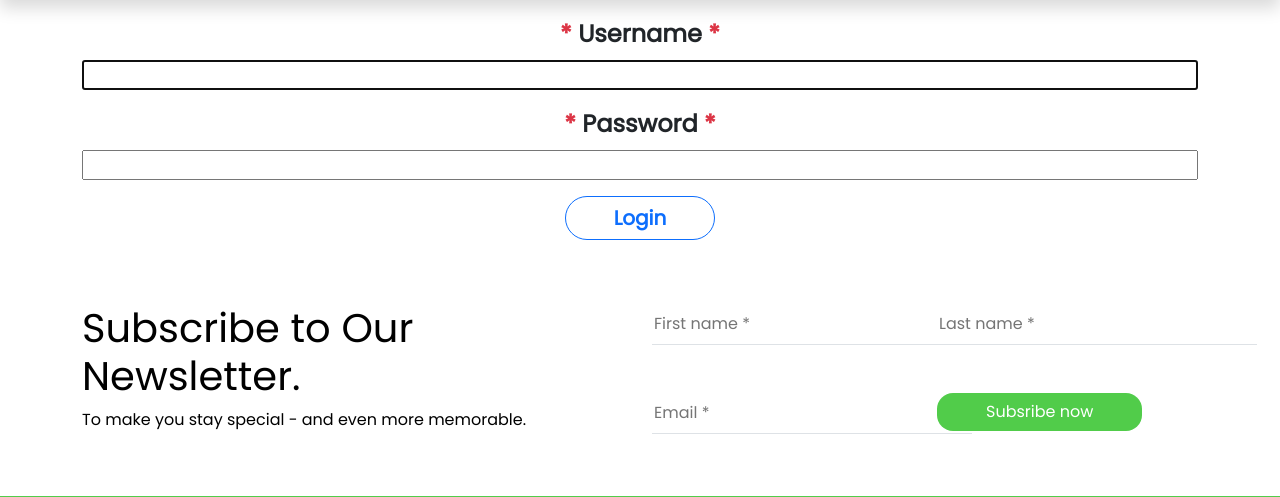
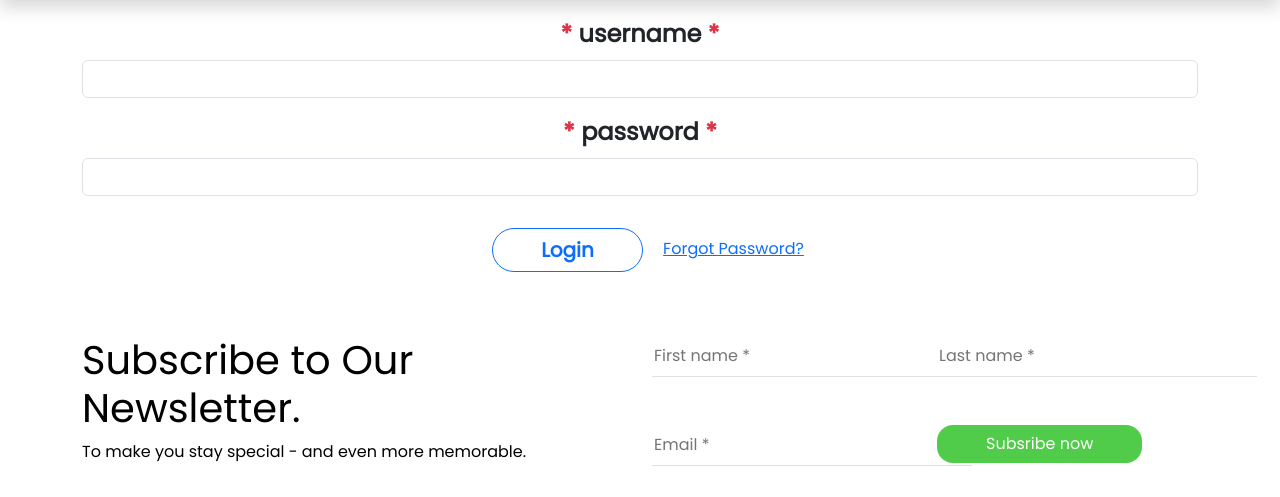
Before and after one commit to Amn8189/BaydenWeb, a Django app: page /users/login/ in a window 1280 px wide. Shown: the part 121-618 px from the top of the page. Run offline with Django 5.2, Linux system fonts and the light colour scheme; parts of the project's set-up code (start-up, migrations or seed data) failed here and were passed over.

Commit message:
login style & sitemaps

```diff
--- a/baydenApp/models.py
+++ b/baydenApp/models.py
@@ -1,6 +1,7 @@
 from django.db import models
 from django.utils.timezone import now
 from django.contrib.auth.models import AbstractUser
+from django.urls import reverse
 
 # Create your models here.
 class Subscriber(models.Model):
@@ -20,6 +21,8 @@ class Event(models.Model):
     image = models.ImageField(upload_to='Images/', blank=False)
     time_of_attendance = models.DateTimeField(default = now)
     organizer = models.ForeignKey(Organizer, models.CASCADE, default=1)
+    def get_absolute_url(self):
+        return reverse('index')
 
 class Attendee(models.Model):
     firstname = models.CharField(max_length=50)
--- a/mainProject/settings.py
+++ b/mainProject/settings.py
@@ -30,6 +30,7 @@ ALLOWED_HOSTS = []
 
 # Application definition
 
+SITE_ID = 1
 INSTALLED_APPS = [
     'baydenApp.apps.BaydenappConfig',
     'django.contrib.admin',
@@ -38,7 +39,10 @@ INSTALLED_APPS = [
     'django.contrib.sessions',
     'django.contrib.messages',
     'django.contrib.staticfiles',
+    'django.contrib.sites',
+    'django.contrib.sitemaps',
 ]
+
 
 MIDDLEWARE = [
     'django.middleware.security.SecurityMiddleware',
--- a/mainProject/urls.py
+++ b/mainProject/urls.py
@@ -19,10 +19,19 @@ from django.urls import path, include
 
 from django.conf import settings
 from django.conf.urls.static import static
+from django.contrib.sitemaps.views import sitemap
+from baydenApp.sitemaps import EventSitemap
+
+sitemaps = {
+    'events': EventSitemap,
+}
+
 
 urlpatterns = [
     path('admin/', admin.site.urls),
     path('users/', include('django.contrib.auth.urls')),
     path("", include("baydenApp.urls")),
+    path("sitemap.xml", sitemap, {"sitemaps":sitemaps}, name="django.contrib.sitemaps.views.sitemap")
+
 ] + static(settings.MEDIA_URL,
             document_root=settings.MEDIA_ROOT)
--- a/templates/registration/login.html
+++ b/templates/registration/login.html
@@ -4,17 +4,20 @@
 
     <form method="POST" class="container text-center my-3">
         {% csrf_token %}
-        <div class="d-flex flex-column mb-3">
-            <label class="text-dark form-label fw-bold fs-4"><span class="text-danger">*</span> Username <span class="text-danger">*</span></label>
-            {{form.username}}
-        </div>
-        <div class="d-flex flex-column">
-            <label class="text-dark form-label fw-bold fs-4"><span class="text-danger">*</span> Password <span class="text-danger">*</span></label>
-            {{form.password}}
-        </div>
+        {% for field in form %}
+            <div class="d-flex flex-column mb-3">
+                <label class="text-dark form-label fw-bold fs-4"><span class="text-danger">*</span> {{field.html_name}} <span class="text-danger">*</span></label>
+                {% if field.html_name == 'password' %}
+                    <input class="form-control" id="{{field.id_for_label}}" name="{{field.html_name}}" type="password">
+                {% else %}
+                    <input class="form-control" id="{{field.id_for_label}}" name="{{field.html_name}}"  />
+                {% endif %}
+            </div>
+        {% endfor %}
+        <span>{{form.errors}}</span>
         <button type="submit" class="btn btn-outline-primary fw-bold fs-5 m-3 px-5 rounded-5">Login</button>
+        <a href="{% url 'password_reset' %}">Forgot Password?</a>
     </form>
-
 {% endblock content %}
 
 
```
Also changed, not shown: baydenApp/sitemaps.py (added, +12 -0 lines), db.sqlite3.
